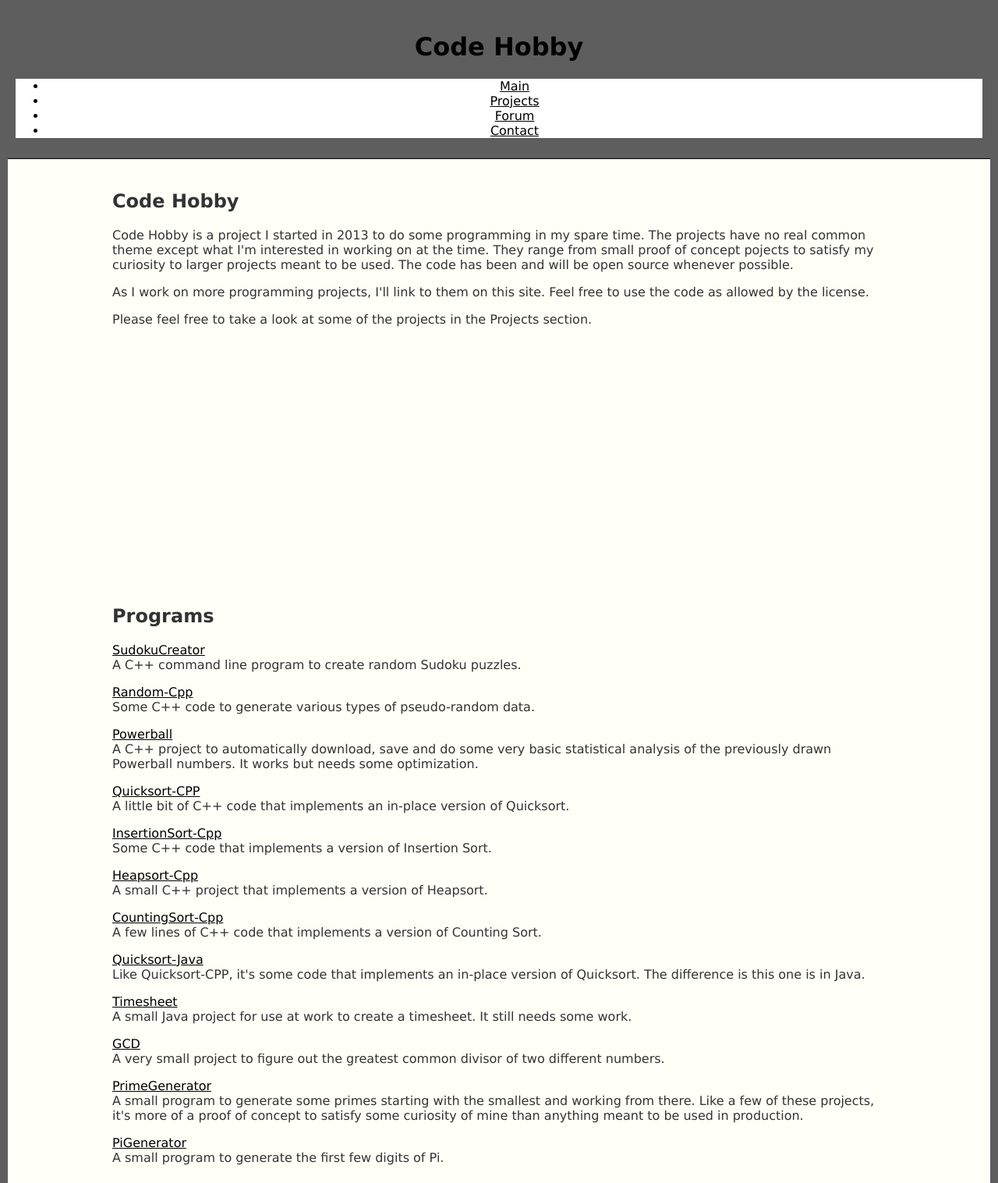
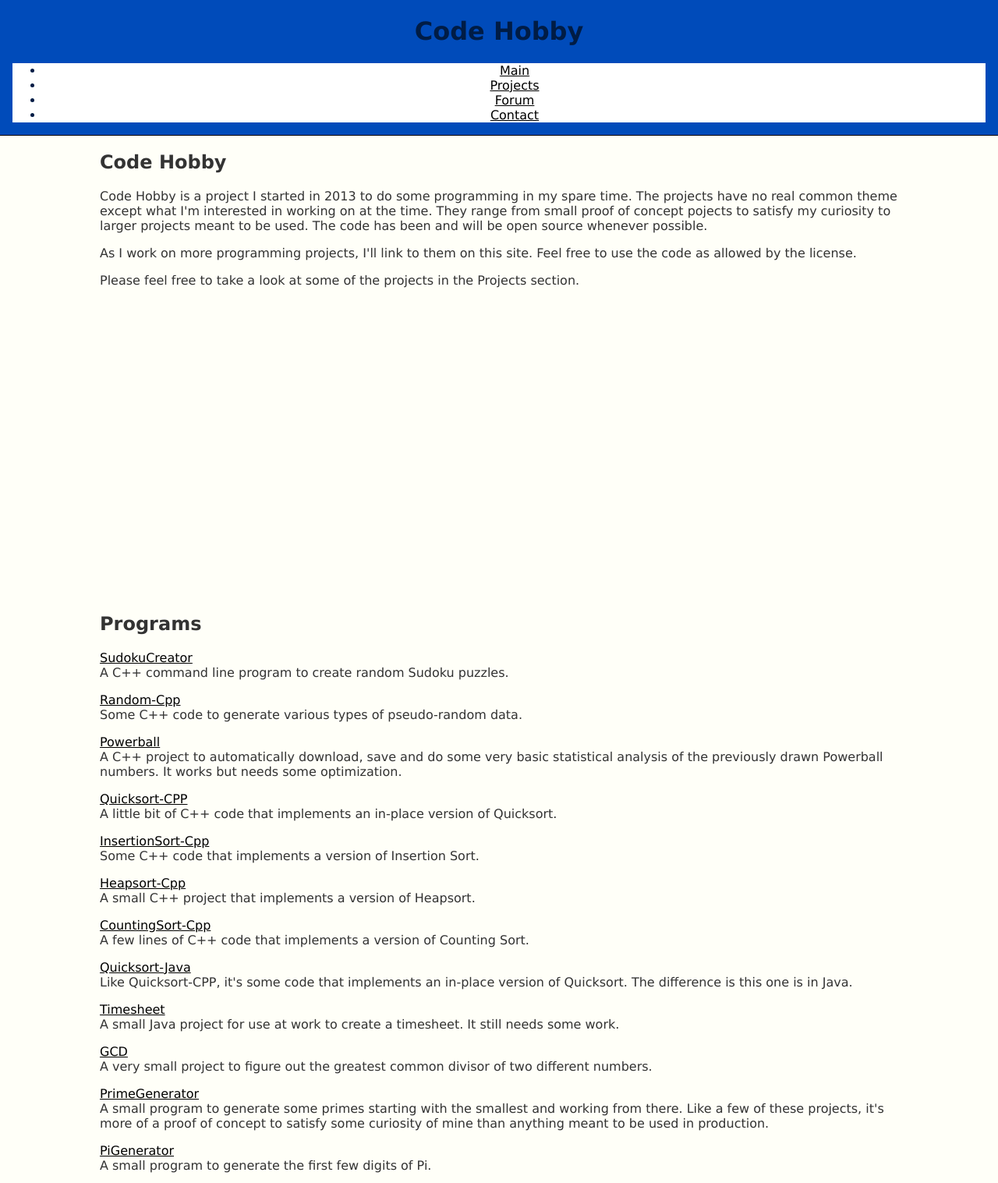
Before and after one commit to luigi1015/CodeHobby, a PHP site: page / in a window 1280 px wide. Shown: the top 1517 px of the page at 78% size. Run offline with PHP 8.4, Linux system fonts and the light colour scheme; some libraries are stand-ins or nearby versions.

Commit message:
Made some changes, including the coloring of the site.

```diff
--- a/codehobby.css
+++ b/codehobby.css
@@ -1,29 +1,27 @@
-body { background-color: #5E5E5E; margin: 0; padding: 0; color: #333; }
+body { background-color: #004BBA /*#5E5E5E*/; margin: 0; padding: 0; color: #333; }
 body, div { font-family: 'lucida grande', helvetica, verdana, arial, sans-serif }
-div { padding: 10px; }
 
-#header, #footer { background: #5E5E5E; margin: auto; padding: 10px; color:#000000; }
+#header, #footer { background: #004BBA /*#5E5E5E*/; margin: auto; padding-left: 1em; padding-right: 1em; color: #001C45 /*#000000*/; }
 #header { text-align: center; /*border-bottom: 1px solid #000000;*/ }
-#footer { margin-bottom: 0px; text-align: center; }
-#footer-left { text-align: left; }
+#footer { margin-bottom: 2em; text-align: center; }
+#footer-left { text-align: left; padding-left: 1em; }
 #footer-right { text-align: right; }
 #main { background-color: #FFFFF8;  border-top: 1px solid #000000; border-bottom: 1px solid #000000;}
 
 #content-main, #content-projects, #content-forum, #content-contact { margin: auto; width: 80%; }
-#content-main, #content-forum { height: 30em; margin-bottom: 2em; }
+#content-main, #content-forum { min-height: 35em; /*height: 30em; */margin-bottom: 2em; }
 #content-main, #content-projects { text-align: left; }
 
 form { display: inline-block; text-align: left;}
 
-#table-social
-{
-	vertical-align: top;
-	width: 64px;
-}
-
 #table-main
 {
 	text-align: center;
+}
+
+.social-element
+{
+	padding-right: 1em;
 }
 
 table
@@ -40,7 +38,7 @@ a
 {
 	border: 1px solid #000000;
 	width: 90%;
-	height: 25em;
+	height: 60em;
 	display: block; /*Help the margin command center the iframe*/
 	margin: 0 auto; /* Center the iframe*/
 }
@@ -101,7 +99,6 @@ a
 {/*Center the text in the tabs.*/
     display: inline-block;
     float: none;
-    padding: 5px;
     text-decoration: none;
     width: 100%;
     outline-color: transparent;
--- a/index.html
+++ b/index.html
@@ -21,72 +21,101 @@
 	</head>
 	<body>
 		<div id="tabs"><!--Tabs div, this is what tells jquery ui this is the place it needs to set up the tabs.-->
+			<header role="banner">
 				<div id="header">
 					<h1>Code Hobby</h1>
+					<nav role="navigation">
 						<ul>
 							<li><a href="#content-main">Main</a></li>
 							<li><a href="#content-projects">Projects</a></li>
 							<li><a href="#content-forum">Forum</a></li>
 							<li><a href="#content-contact">Contact</a></li>
 						</ul>
+					</nav>
 				</div>
+			</header>
 			<div id="main"><!--Main Section-->
 				<div id="content-main">
+					<article>
 						<h2>Code Hobby</h2>
 						<p>Code Hobby is a project I started in 2013 to do some programming in my spare time. The projects have no real common theme except what I'm interested in working on at the time. They range from small proof of concept pojects to satisfy my curiosity to larger projects meant to be used. The code has been and will be open source whenever possible.</p>
 						<p>As I work on more programming projects, I'll link to them on this site. Feel free to use the code as allowed by the license.</p>
 						<p>Please feel free to take a look at some of the projects in the Projects section.</p>
+					</article>
 				</div>
 				<div id="content-projects">
 					<h2>Programs</h2>
+					<article>
 						<p><a href="https://github.com/luigi1015/SudokuCreator" target="_blank">SudokuCreator</a>
 						<br>
 						A C++ command line program to create random Sudoku puzzles.</p>
+					</article>
 
+					<article>
 						<p><a href="https://github.com/luigi1015/Random-Cpp" target="_blank">Random-Cpp</a>
 						<br>
 						Some C++ code to generate various types of pseudo-random data.</p>
+					</article>
 
+					<article>
 						<p><a href="https://github.com/luigi1015/Powerball" target="_blank">Powerball</a>
 						<br>
 						A C++ project to automatically download, save and do some very basic statistical analysis of the previously drawn Powerball numbers. It works but needs some optimization.</p>
+					</article>
 
+					<article>
 						<p><a href="https://github.com/luigi1015/Quicksort-CPP" target="_blank">Quicksort-CPP</a>
 						<br>
 						A little bit of C++ code that implements an in-place version of Quicksort.</p>
+					</article>
 
+					<article>
 						<p><a href="https://github.com/luigi1015/InsertionSort-Cpp" target="_blank">InsertionSort-Cpp</a>
 						<br>
 						Some C++ code that implements a version of Insertion Sort.</p>
+					</article>
 
+					<article>
 						<p><a href="https://github.com/luigi1015/Heapsort-Cpp" target="_blank">Heapsort-Cpp</a>
 						<br>
 						A small C++ project that implements a version of Heapsort.</p>
+					</article>
 
+					<article>
 						<p><a href="https://github.com/luigi1015/CountingSort-Cpp" target="_blank">CountingSort-Cpp</a>
 						<br>
 						A few lines of C++ code that implements a version of Counting Sort.</p>
+					</article>
 
+					<article>
 						<p><a href="https://github.com/luigi1015/Quicksort-Java" target="_blank">Quicksort-Java</a>
 						<br>
 						Like Quicksort-CPP, it's some code that implements an in-place version of Quicksort. The difference is this one is in Java.</p>
+					</article>
 
+					<article>
 						<p><a href="https://github.com/luigi1015/Timesheet" target="_blank">Timesheet</a>
 						<br>
 						A small Java project for use at work to create a timesheet. It still needs some work.</p>
+					</article>
 
+					<article>
 						<p><a href="https://github.com/luigi1015/GCD" target="_blank">GCD</a>
 						<br>
 						A very small project to figure out the greatest common divisor of two different numbers.</p>
+					</article>
 
+					<article>
 						<p><a href="https://github.com/luigi1015/PrimeGenerator" target="_blank">PrimeGenerator</a>
 						<br>
 						A small program to generate some primes starting with the smallest and working from there. Like a few of these projects, it's more of a proof of concept to satisfy some curiosity of mine than anything meant to be used in production.</p>
+					</article>
 
+					<article>
 						<p><a href="https://github.com/luigi1015/PiGenerator" target="_blank">PiGenerator</a>
 						<br>
 						A small program to generate the first few digits of Pi.</p>
-
+					</article>
 				</div>
 				<div id="content-forum">
 					<iframe id="forum" src="http://codehobby.net/MyBB/">
@@ -135,24 +164,34 @@
 
 		<div id="footer">
 			<br>
+			<footer role="contentinfo">
 				<table>
 					<tr>
 						<td>
 							<div id="footer-left">
+								<span class="social-element">
 											<!-- GitHub -->
 											<a href="https://github.com/organizations/CodeHobbyNet" target="_blank"><img src="Icons/GitHub-Mark-32px.png" title="My GitHub Page" alt="GitHub" width="32" height="32"></a>
+								</span>
+
+								<span class="social-element">
+											<!-- Twitter icon code -->
+											<a href="https://twitter.com/CodeHobbyNet" class="twitter-follow-button" data-show-count="false" data-show-screen-name="false">Follow @CodeHobbyNet</a>
+											<script>!function(d,s,id){var js,fjs=d.getElementsByTagName(s)[0],p=/^http:/.test(d.location)?'http':'https';if(!d.getElementById(id)){js=d.createElement(s);js.id=id;js.src=p+'://platform.twitter.com/widgets.js';fjs.parentNode.insertBefore(js,fjs);}}(document, 'script', 'twitter-wjs');</script>
+								</span>
+
+								<span class="social-element">
 
 											<!-- Google+ icon code -->
 											<a href="https://plus.google.com/110417500518525290729?prsrc=3" rel="publisher" target="_top" style="text-decoration:none;">
 												<img src="https://ssl.gstatic.com/images/icons/gplus-16.png" title="My Google+ Page" alt="Google+" style="border:0;width:16px;height:16px;"/>
 											</a>
+								</span>
 
-						<!-- Twitter icon code -->
-						<a href="https://twitter.com/CodeHobbyNet" class="twitter-follow-button" data-show-count="false" data-show-screen-name="false">Follow @CodeHobbyNet</a>
-						<script>!function(d,s,id){var js,fjs=d.getElementsByTagName(s)[0],p=/^http:/.test(d.location)?'http':'https';if(!d.getElementById(id)){js=d.createElement(s);js.id=id;js.src=p+'://platform.twitter.com/widgets.js';fjs.parentNode.insertBefore(js,fjs);}}(document, 'script', 'twitter-wjs');</script>
-
+								<span class="social-element">
 											<!-- Facebook icon code -->
 											<iframe src="https://www.facebook.com/plugins/follow.php?href=https%3A%2F%2Fwww.facebook.com%2Fcodehobby&amp;width&amp;height=35&amp;colorscheme=light&amp;layout=button&amp;show_faces=false" scrolling="no" frameborder="0" style="border:none; overflow:hidden; height:20px;" allowTransparency="true"></iframe>
+								</span>
 							</div>
 						</td>
 						<td>
@@ -162,6 +201,7 @@
 						</td>
 					</tr>
 				</table>
+			</footer>
 		</div>
 	</body>
 </html>
```
Lines whose indentation alone changed are shown as unchanged.
